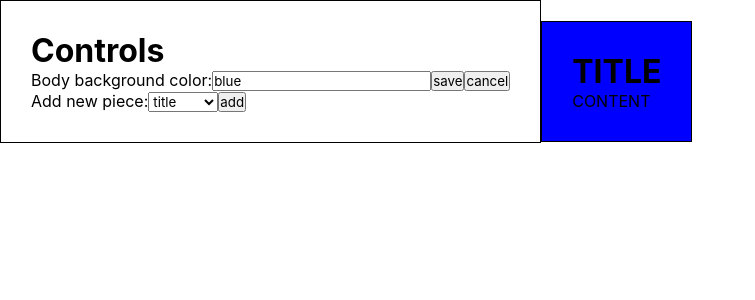
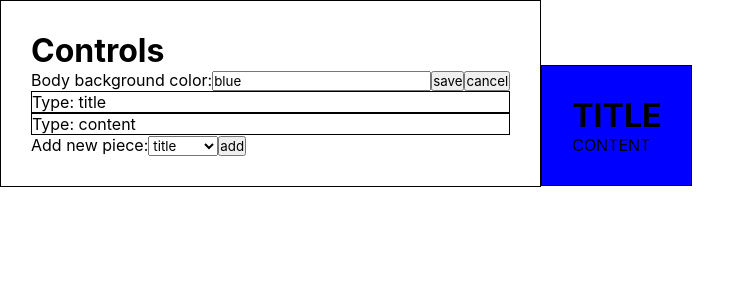
Before and after one commit to bananno/designer, a React (Create React App) app: page / in a window 1280 px wide. Shown: the top 300 px of the page, without its empty margins (0-755 px from the left). Built offline with nearby package versions, Linux system fonts and the light colour scheme.

Commit message:
Add subcomponent for piece controls

```diff
--- a/src/App.css
+++ b/src/App.css
@@ -4,3 +4,7 @@
     border: 1px solid black;
     padding: 30px;
 }
+
+.pieceOption {
+    border: 1px solid black;
+}
--- a/src/App.js
+++ b/src/App.js
@@ -62,6 +62,7 @@ class App extends Component {
           saveBackgroundColorField={this.saveBackgroundColorField}
           resetBackgroundColorField={this.resetBackgroundColorField}
           addNewPiece={this.addNewPiece}
+          currentPieces={this.state.pieces}
           pieceTypes={pieceTypes}
           />
         <Canvas
--- a/src/Control/Control.js
+++ b/src/Control/Control.js
@@ -1,4 +1,5 @@
 import React, { Component } from 'react';
+import PieceOption from './PieceOption.js';
 
 class Control extends Component {
   render() {
@@ -12,6 +13,11 @@ class Control extends Component {
           <button onClick={this.props.saveBackgroundColorField}>save</button>
           <button onClick={this.props.resetBackgroundColorField}>cancel</button>
         </div>
+
+        {this.props.currentPieces.map((thisPiece, i) => {
+          return <PieceOption piece={thisPiece} key={i}/>;
+        })}
+
         <div>
           Add new piece:
           <select id="addNewPieceType">
--- /dev/null
+++ b/src/Control/PieceOption.js
@@ -0,0 +1,13 @@
+import React, { Component } from 'react';
+
+class PieceOption extends Component {
+  render() {
+    return (
+      <div className="pieceOption">
+        Type: {this.props.piece.type}
+      </div>
+    );
+  }
+}
+
+export default PieceOption;
```
